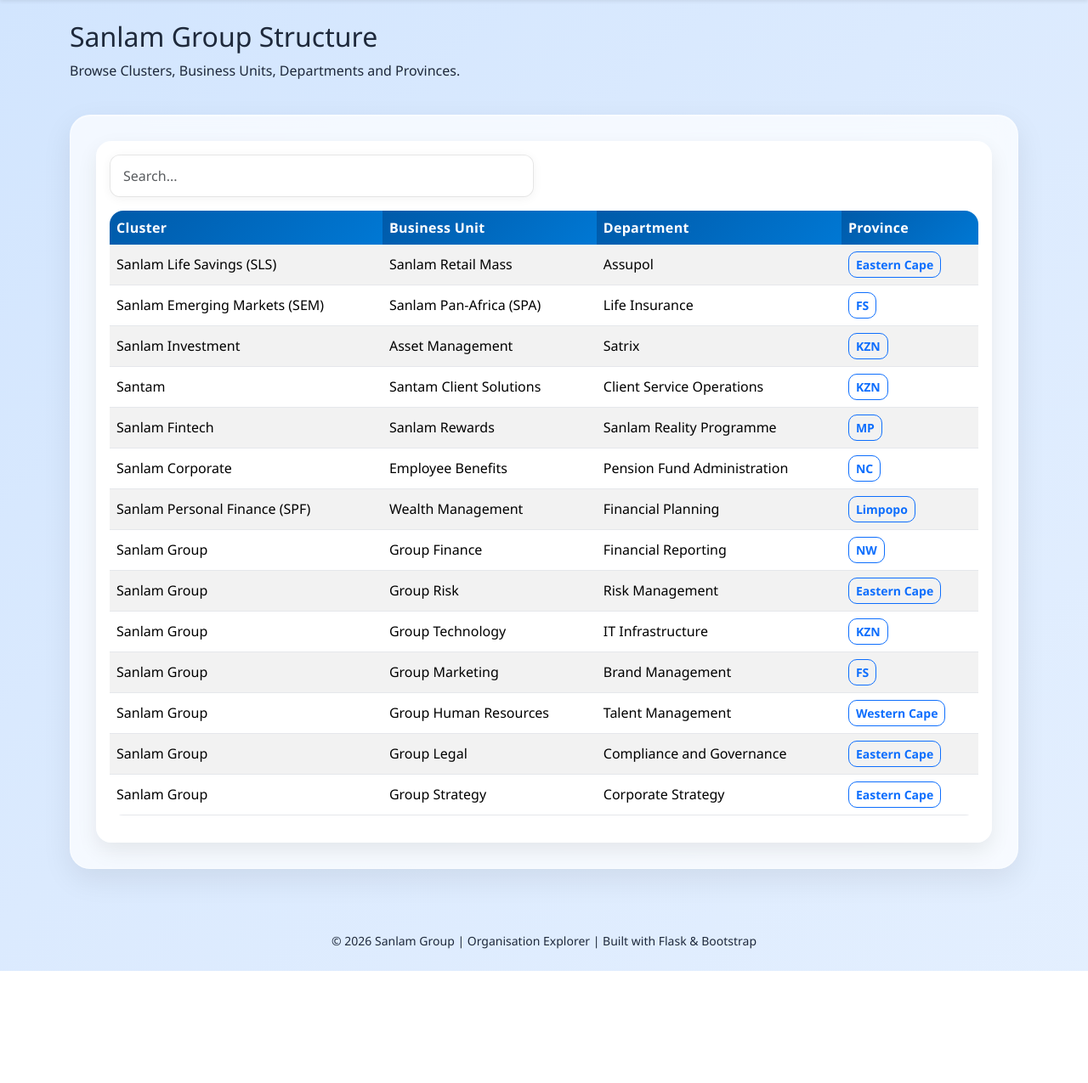
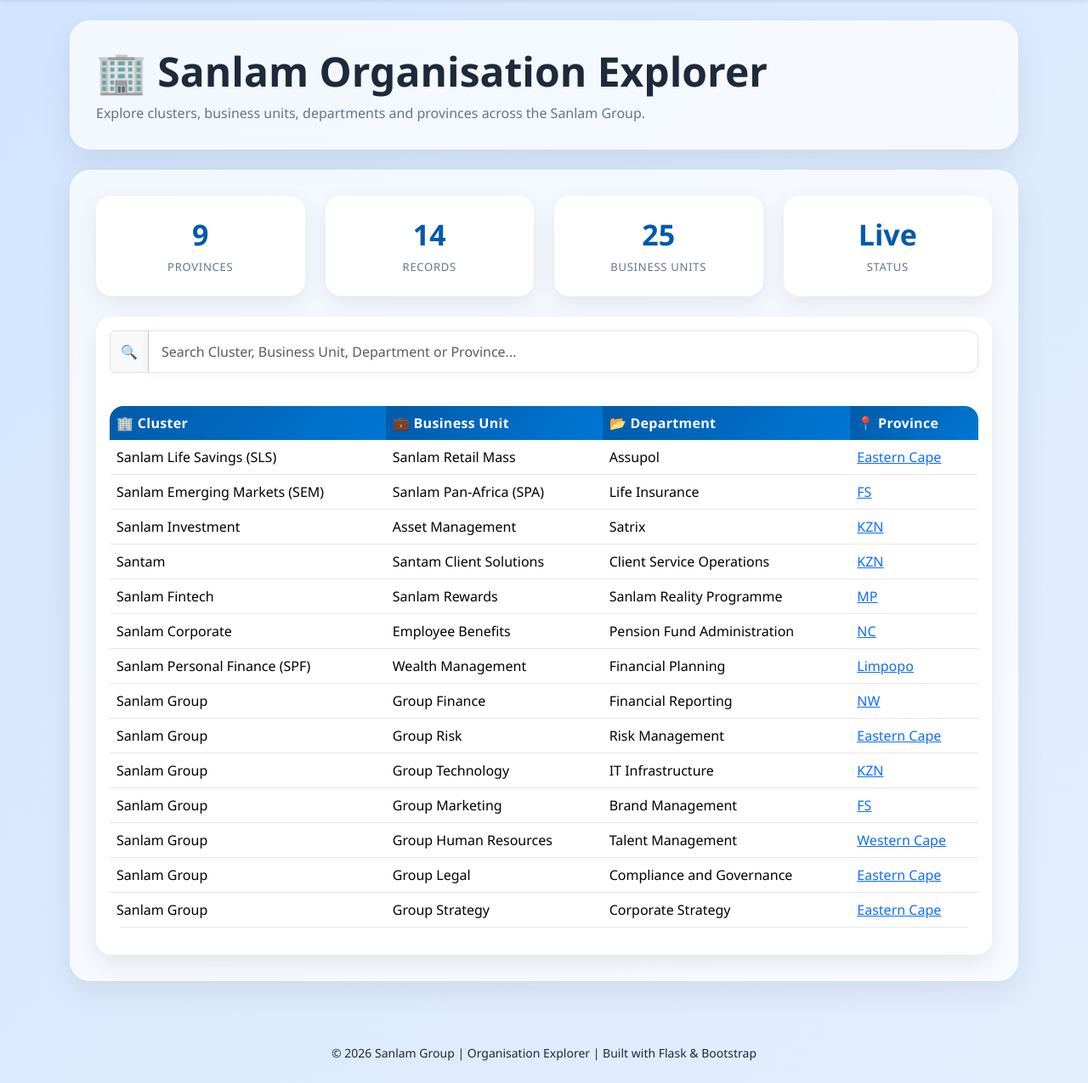
Before and after one commit to HubelaHubs/Python-docker-app, a Flask app: page / in a window 1280 px wide. Shown: the part 68-1343 px from the top of the page at 85% size. Before the commit the page ends 1211 px from the top, so only its background shows below. Run offline with Flask 2, Linux system fonts and the light colour scheme; the visitor is signed in with stand-in values (Sample User, id 1).

Commit message:
Refactor index.html for improved layout and content
Updated HTML structure and added new elements for better organization and clarity.

```diff
--- a/src/templates/index.html
+++ b/src/templates/index.html
@@ -6,17 +6,15 @@ Sanlam Organisation Explorer
 
 {% block page_header %}
 
-<div class="row mb-4">
+<div class="glass mb-4">
 
-    <div class="col">
+    <h1 class="display-5 fw-bold mb-2">
+        🏢 Sanlam Organisation Explorer
+    </h1>
 
-        <h2 class="page-title">Sanlam Group Structure</h2>
-
-        <p class="page-subtitle">
-            Browse Clusters, Business Units, Departments and Provinces.
+    <p class="text-muted mb-0">
+        Explore clusters, business units, departments and provinces across the Sanlam Group.
     </p>
-
-    </div>
 
 </div>
 
@@ -24,37 +22,73 @@ Sanlam Organisation Explorer
 
 {% block content %}
 
+<!-- Dashboard Stats -->
+<div class="row g-4 mb-4">
+
+    <div class="col-md-3">
+        <div class="stat-card">
+            <h3>9</h3>
+            <p>Provinces</p>
+        </div>
+    </div>
+
+    <div class="col-md-3">
+        <div class="stat-card">
+            <h3>{{ data|length }}</h3>
+            <p>Records</p>
+        </div>
+    </div>
+
+    <div class="col-md-3">
+        <div class="stat-card">
+            <h3>25</h3>
+            <p>Business Units</p>
+        </div>
+    </div>
+
+    <div class="col-md-3">
+        <div class="stat-card">
+            <h3>Live</h3>
+            <p>Status</p>
+        </div>
+    </div>
+
+</div>
+
 <div class="card">
 
     <div class="card-body">
 
-        <div class="row mb-3">
+        <!-- Search -->
 
-            <div class="col-md-6">
+        <div class="input-group mb-4">
+
+            <span class="input-group-text">
+                🔍
+            </span>
 
             <input
                 type="text"
                 id="search"
-                    class="form-control search-box"
-                    placeholder="Search...">
+                class="form-control"
+                placeholder="Search Cluster, Business Unit, Department or Province..."
+            >
 
         </div>
 
-        </div>
+        <!-- Table -->
 
-        <table class="table table-hover table-striped" id="dataTable">
+        <div class="table-responsive">
+
+            <table class="table table-hover" id="dataTable">
 
                 <thead>
-
                     <tr>
-
-                    <th>Cluster</th>
-                    <th>Business Unit</th>
-                    <th>Department</th>
-                    <th>Province</th>
-
+                        <th>🏢 Cluster</th>
+                        <th>💼 Business Unit</th>
+                        <th>📂 Department</th>
+                        <th>📍 Province</th>
                     </tr>
-
                 </thead>
 
                 <tbody>
@@ -71,11 +105,11 @@ Sanlam Organisation Explorer
 
                         <td>
 
-                        <a class="btn btn-outline-primary btn-sm"
-                           href="{{ url_for('province', province=row.province) }}">
-
+                            <a
+                                href="{{ url_for('province', province=row.province) }}"
+                                class="province-pill"
+                            >
                                 {{ row.province }}
-
                             </a>
 
                         </td>
@@ -92,4 +126,6 @@ Sanlam Organisation Explorer
 
     </div>
 
+</div>
+
 {% endblock %}
```
Lines whose indentation alone changed are shown as unchanged.
